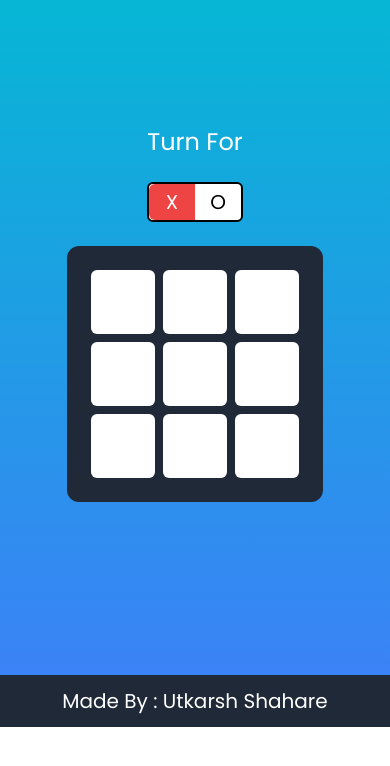
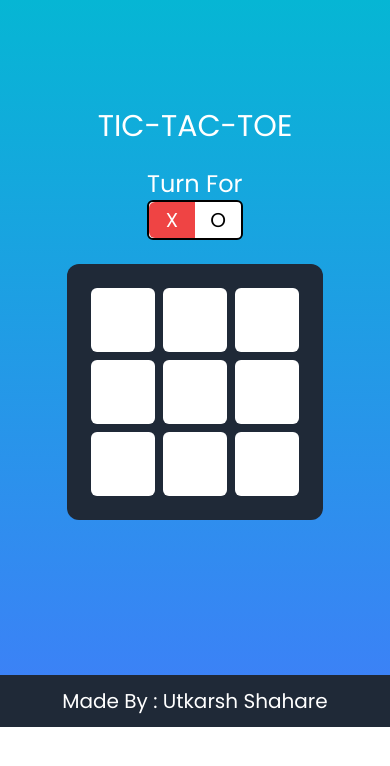
Before and after one commit to utkarsh2004git/PRODIGY_WD_03, a website: page public/index.html in a window 390 px wide. Drawn offline with Linux system fonts and the light colour scheme.

Commit message:
updated responsiveness

```diff
--- a/public/index.html
+++ b/public/index.html
@@ -9,10 +9,13 @@
 <body>
     <div class="flex justify-center items-center h-[80vh] sm:h-[94vh] w-full bg-gradient-to-b from-cyan-500 to-blue-500">
         <div class="gap-6 flex flex-col justify-center items-center">
-            <h3 class="text-2xl text-white">Turn For</h3>
-            <div class="border-2 border-black  select-none text-xl rounded-md bg-white text-center h-10 w-24  flex justify-center items-center">
-                <span id="chanceX" class="chance select-none  flex justify-center items-center rounded-s-md  h-full w-1/2 bg-red-500 text-white">X</span>
-                <span id="chanceO" class="chance select-none flex justify-center items-center rounded-e-md  h-full w-1/2">O</span>
+            <div class="text-white font-semibold text-3xl  ">TIC-TAC-TOE</div>
+            <div>
+                <h3 class="text-2xl text-white">Turn For</h3>
+                <div class="border-2 border-black  select-none text-xl rounded-md bg-white text-center h-10 w-24  flex justify-center items-center">
+                    <span id="chanceX" class="chance select-none  flex justify-center items-center rounded-s-md  h-full w-1/2 bg-red-500 text-white">X</span>
+                    <span id="chanceO" class="chance select-none flex justify-center items-center rounded-e-md  h-full w-1/2">O</span>
+                </div>
             </div>
 
             <div class="buttons grid grid-cols-3 grid-rows-3 gap-2 bg-gray-800 p-6 rounded-xl text-3xl">
```
